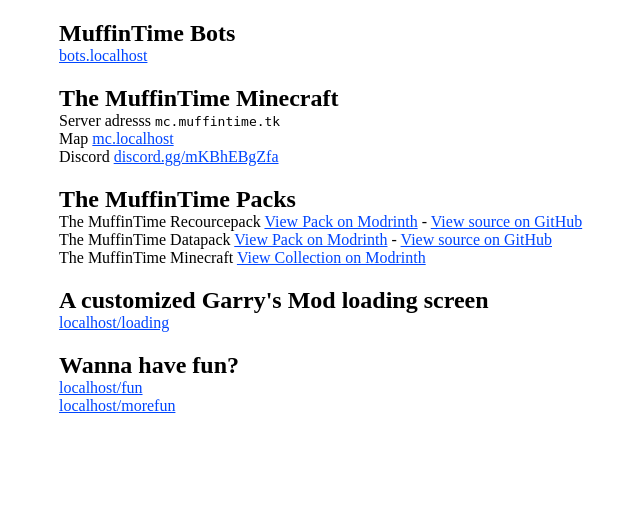
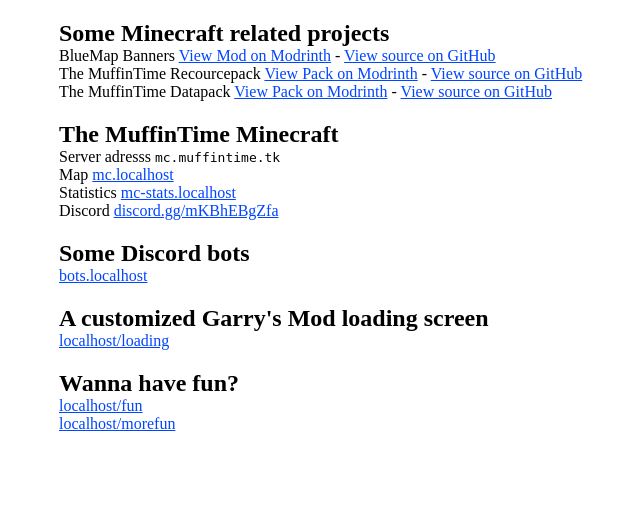
Before and after one commit to RealMuffinTime/muffintime-web, a PHP site: page / in a window 1280 px wide. Shown: the part 54-561 px from the top of the page, without its empty margins (109-749 px from the left). Run offline with PHP 8.4, Linux system fonts and the light colour scheme.

Commit message:
update main page

```diff
--- a/php/www.php
+++ b/php/www.php
@@ -11,20 +11,21 @@
         ?>
         <main>
             <article>
-                <h2>MuffinTime Bots</h2>
-                <a href="<?php echo protocol() . 'bots.' . $_SERVER['SERVER_NAME']?>">bots.<?=$_SERVER['SERVER_NAME']?></a>
+                <h2>Some Minecraft related projects</h2>
+                BlueMap Banners <a href="https://modrinth.com/mod/bluemap-banners" target="_blank" rel="noopener">View Mod on Modrinth</a> - <a href="https://github.com/RealMuffinTime/bluemap-banners" target="_blank" rel="noopener">View source on GitHub</a><br>
+                The MuffinTime Recourcepack <a href="https://modrinth.com/datapack/muffintime-resource-pack" target="_blank" rel="noopener">View Pack on Modrinth</a> - <a href="https://github.com/RealMuffinTime/muffintime-resource-pack" target="_blank" rel="noopener">View source on GitHub</a><br>
+                The MuffinTime Datapack <a href="https://modrinth.com/datapack/muffintime-data-pack" target="_blank" rel="noopener">View Pack on Modrinth</a> - <a href="https://github.com/RealMuffinTime/muffintime-data-pack" target="_blank" rel="noopener">View source on GitHub</a><br>
             </article>
             <article>
                 <h2>The MuffinTime Minecraft</h2>
                 Server adresss <buttton tabindex="0"><code>mc.muffintime.tk</code></buttton><br>
                 Map <a href="<?php echo protocol() . 'mc.' . $_SERVER['SERVER_NAME']?>">mc.<?=$_SERVER['SERVER_NAME']?></a><br>
+                Statistics <a href="<?php echo protocol() . 'mc-stats.' . $_SERVER['SERVER_NAME']?>">mc-stats.<?=$_SERVER['SERVER_NAME']?></a><br>
                 Discord <a href="https://discord.gg/mKBhEBgZfa">discord.gg/mKBhEBgZfa</a>
             </article>
             <article>
-                <h2>The MuffinTime Packs</h2>
-                The MuffinTime Recourcepack <a href="https://modrinth.com/datapack/muffintime-resource-pack" target="_blank" rel="noopener">View Pack on Modrinth</a> - <a href="https://github.com/RealMuffinTime/muffintime-resource-pack" target="_blank" rel="noopener">View source on GitHub</a><br>
-                The MuffinTime Datapack <a href="https://modrinth.com/datapack/muffintime-data-pack" target="_blank" rel="noopener">View Pack on Modrinth</a> - <a href="https://github.com/RealMuffinTime/muffintime-data-pack" target="_blank" rel="noopener">View source on GitHub</a><br>
-                The MuffinTime Minecraft <a href="https://modrinth.com/collection/jmpgwvc1" target="_blank" rel="noopener">View Collection on Modrinth</a><br>
+                <h2>Some Discord bots</h2>
+                <a href="<?php echo protocol() . 'bots.' . $_SERVER['SERVER_NAME']?>">bots.<?=$_SERVER['SERVER_NAME']?></a>
             </article>
             <article>
                 <h2>A customized Garry's Mod loading screen</h2>
```
